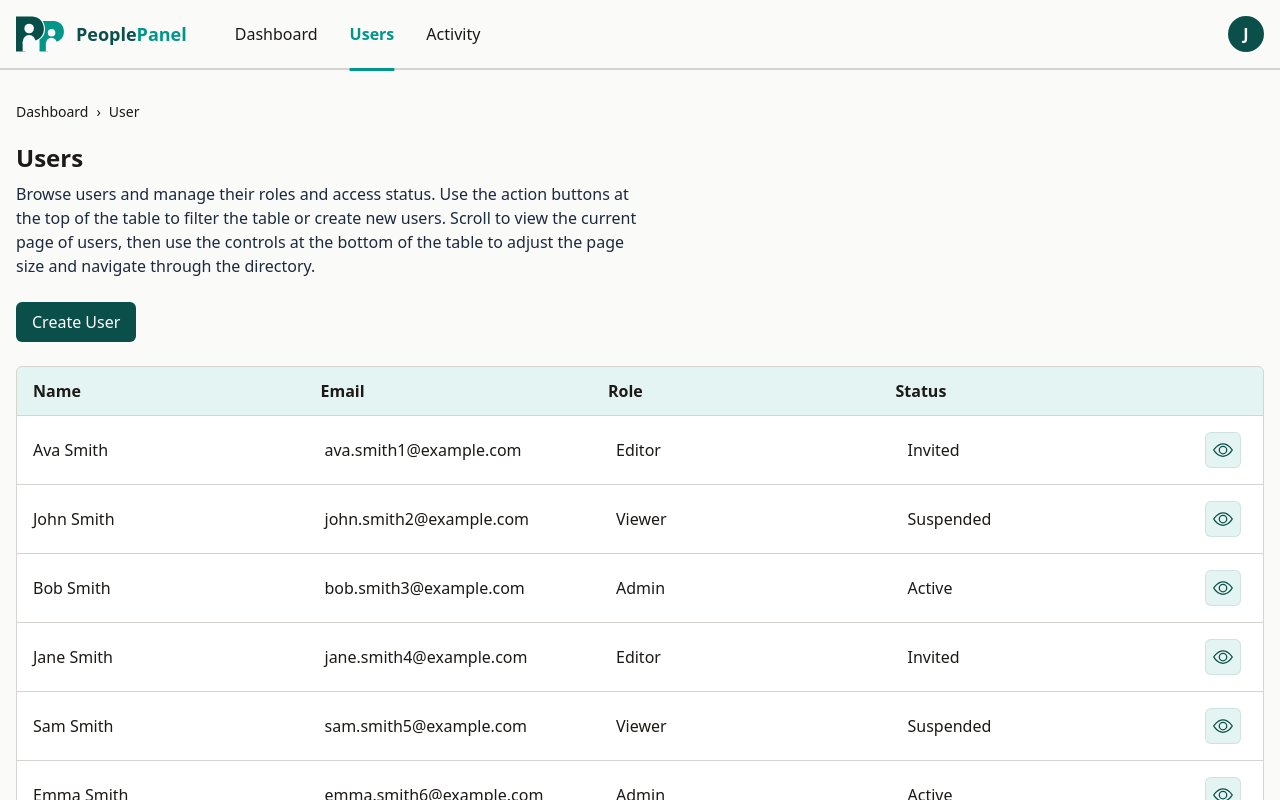
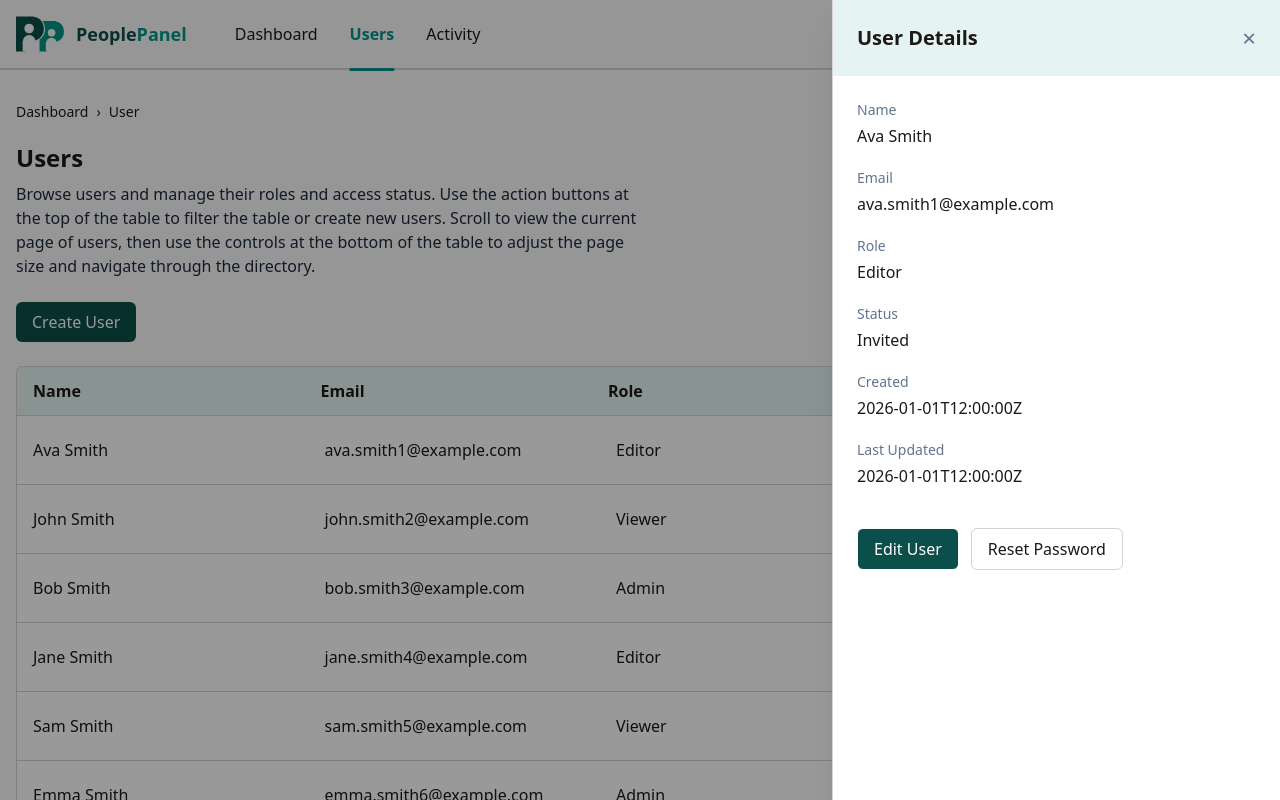
Before and after one commit to jossTripoli/people-panel, an Angular app: page /users in a window 1280 px wide. Both pictures are taken after a click on the button 1223 px from the left and 449 px from the top of the page. Shown: the top 800 px of the page. Built offline with nearby package versions, Linux system fonts and the light colour scheme.

Commit message:
sidebar that opens up with the selected users info

```diff
--- a/src/app/user/user.html
+++ b/src/app/user/user.html
@@ -173,7 +173,7 @@
   </div>
 
   <div
-    class="flex flex-wrap items-center justify-between gap-4 border-t-2 border-t-divider p-4"
+    class="flex flex-wrap items-center justify-between gap-4 border-t-2 bg-primary/5 border-t-divider p-4"
   >
     <div class="flex flex-wrap items-center gap-4">
       <div class="flex items-center gap-2">
@@ -185,7 +185,7 @@
           id="users-per-page"
           [(ngModel)]="limit"
           (ngModelChange)="changePageLimit()"
-          class="rounded-md border border-divider px-3 py-2"
+          class="cursor-pointer rounded-md border bg-white/90 border-divider px-3 py-2"
         >
           <option [ngValue]="10">10</option>
           <option [ngValue]="25">25</option>
@@ -212,7 +212,7 @@
       <div class="flex gap-2">
         <button
           type="button"
-          class="cursor-pointer rounded-md border border-divider px-3 py-2 disabled:cursor-not-allowed disabled:opacity-50"
+          class="cursor-pointer rounded-md border bg-white/90 border-divider px-3 py-2 disabled:cursor-not-allowed disabled:opacity-50"
           (click)="firstPage()"
           [disabled]="skip === 0"
         >
@@ -221,7 +221,7 @@
 
         <button
           type="button"
-          class="cursor-pointer rounded-md border border-divider px-3 py-2 disabled:cursor-not-allowed disabled:opacity-50"
+          class="cursor-pointer rounded-md border bg-white/90 border-divider px-3 py-2 disabled:cursor-not-allowed disabled:opacity-50"
           (click)="previousPage()"
           [disabled]="skip === 0"
         >
@@ -230,7 +230,7 @@
 
         <button
           type="button"
-          class="cursor-pointer rounded-md border border-divider px-3 py-2 disabled:cursor-not-allowed disabled:opacity-50"
+          class="cursor-pointer rounded-md border bg-white/90 border-divider px-3 py-2 disabled:cursor-not-allowed disabled:opacity-50"
           (click)="nextPage()"
           [disabled]="skip + limit >= users.body.total"
         >
@@ -239,7 +239,7 @@
 
         <button
           type="button"
-          class="cursor-pointer rounded-md border border-divider px-3 py-2 disabled:cursor-not-allowed disabled:opacity-50"
+          class="cursor-pointer rounded-md border bg-white/90 border-divider px-3 py-2 disabled:cursor-not-allowed disabled:opacity-50"
           (click)="lastPage()"
           [disabled]="currentPage === totalPages"
         >
@@ -249,3 +249,79 @@
     </div>
   </div>
 </div>
+
+@if (selectedUser) {
+  <!-- Dark overlay behind the sidebar -->
+  <div
+    class="fixed inset-0 z-20 bg-black/40"
+    aria-hidden="true"
+    (click)="selectedUser = null"
+  ></div>
+
+  <!-- User details sidebar -->
+  <aside
+    class="fixed right-0 top-0 z-40 h-full w-full max-w-md border-l border-divider bg-white shadow-xl"
+    aria-label="User details"
+  >
+    <div class="flex items-center justify-between p-6 bg-secondary/10">
+      <h2 class="text-xl font-semibold">User Details</h2>
+
+      <button
+        type="button"
+        class="cursor-pointer text-2xl leading-none text-slate-500 hover:text-slate-900"
+        aria-label="Close user details"
+        (click)="selectedUser = null"
+      >
+        ×
+      </button>
+    </div>
+
+    <div class="mt-6 px-6 space-y-5">
+      <div>
+        <p class="text-sm font-medium text-slate-500">Name</p>
+        <p class="mt-1">{{ selectedUser.name }}</p>
+      </div>
+
+      <div>
+        <p class="text-sm font-medium text-slate-500">Email</p>
+        <p class="mt-1">{{ selectedUser.email }}</p>
+      </div>
+
+      <div>
+        <p class="text-sm font-medium text-slate-500">Role</p>
+        <p class="mt-1">{{ selectedUser.role }}</p>
+      </div>
+
+      <div>
+        <p class="text-sm font-medium text-slate-500">Status</p>
+        <p class="mt-1">{{ selectedUser.status }}</p>
+      </div>
+
+      <div>
+        <p class="text-sm font-medium text-slate-500">Created</p>
+        <p class="mt-1">{{ selectedUser.createdAt }}</p>
+      </div>
+
+      <div>
+        <p class="text-sm font-medium text-slate-500">Last Updated</p>
+        <p class="mt-1">{{ selectedUser.updatedAt }}</p>
+      </div>
+    </div>
+
+    <div class="mt-4 p-6 flex gap-3">
+      <button
+        type="button"
+        class="cursor-pointer rounded-md border bg-primary px-4 py-2 font-medium text-white hover:opacity-90"
+      >
+        Edit User
+      </button>
+
+      <button
+        type="button"
+        class="cursor-pointer rounded-md border border-divider px-4 py-2"
+      >
+        Reset Password
+      </button>
+    </div>
+  </aside>
+}
--- a/src/app/user/user.ts
+++ b/src/app/user/user.ts
@@ -132,7 +132,7 @@ export class User {
       this.selectedUser = response.body;
       this.selectedUserETag = response.headers['ETag'];
 
-      console.log(`GET /users/${id} response:`, response);
+      // console.log(`GET /users/${id} response:`, response);
     } catch (error) {
       this.messageType = 'error';
 
```
Also changed, not shown: 1 other file (tests, documents, lock files or other folders).
